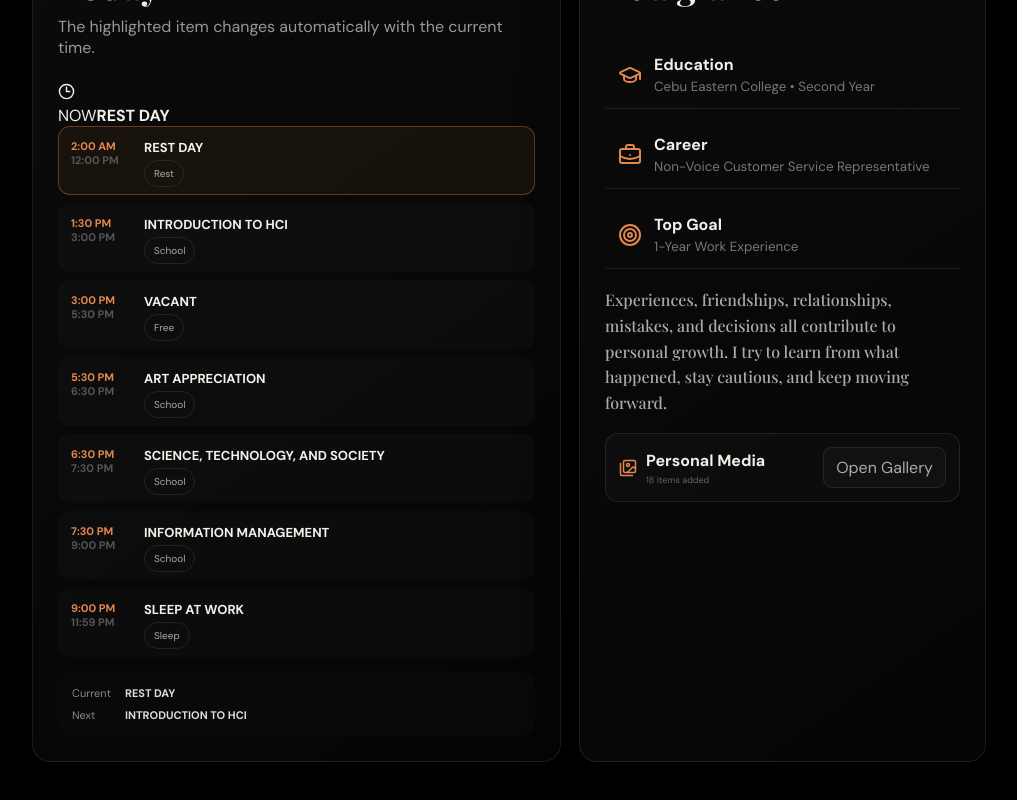
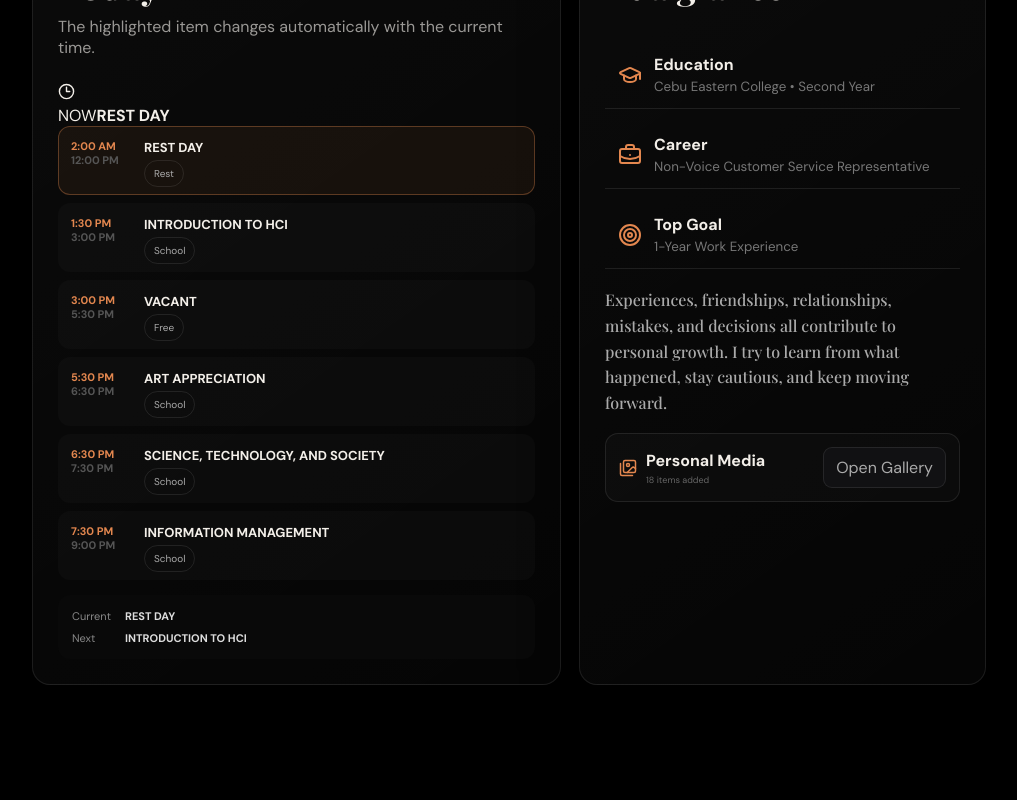
Before and after one commit to Klydex09/Personal-Portfolio, a React (Vite) app: page /dashboard in a window 1280 px wide. Shown: the part 825-1625 px from the top of the page, without its empty margins (256-1273 px from the left). After the commit the page ends 1548 px from the top, so only its background shows below. Built offline with nearby package versions, Linux system fonts and the light colour scheme.

Commit message:
Update schedule.js

```diff
--- a/src/data/schedule.js
+++ b/src/data/schedule.js
@@ -2,7 +2,6 @@ export const weeklySchedule = {
   sunday: [
     { start: "2:00 AM", end: "12:00 PM", title: "REST DAY", type: "rest" },
     { start: "12:00 PM", end: "9:00 PM", title: "NO CLASS", type: "free" },
-    { start: "9:00 PM", end: "11:59 PM", title: "HOME", type: "home" }
   ],
 
   monday: [
@@ -12,18 +11,15 @@ export const weeklySchedule = {
     { start: "5:30 PM", end: "6:30 PM", title: "ART APPRECIATION", type: "school" },
     { start: "6:30 PM", end: "7:30 PM", title: "SCIENCE, TECHNOLOGY, AND SOCIETY", type: "school" },
     { start: "7:30 PM", end: "9:00 PM", title: "INFORMATION MANAGEMENT", type: "school" },
-    { start: "9:00 PM", end: "11:59 PM", title: "SLEEP AT WORK", type: "sleep" }
   ],
 
   tuesday: [
     { start: "2:00 AM", end: "11:00 AM", title: "WORK — CONCENTRIX", type: "work" },
-    { start: "12:00 PM", end: "1:30 PM", title: "OOP", type: "school" },
+    { start: "12:00 PM", end: "1:30 PM", title: "OBJECT-ORIENTED-PROGRAMMING", type: "school" },
     { start: "1:30 PM", end: "3:00 PM", title: "VACANT", type: "free" },
     { start: "3:00 PM", end: "5:30 PM", title: "PLATFORM TECHNOLOGIES", type: "school" },
     { start: "5:30 PM", end: "6:30 PM", title: "THE LIFE AND WORK OF RIZAL", type: "school" },
-    { start: "6:30 PM", end: "7:30 PM", title: "WST", type: "school" },
-    { start: "7:30 PM", end: "9:00 PM", title: "VACANT", type: "free" },
-    { start: "9:00 PM", end: "11:59 PM", title: "SLEEP AT WORK (OPTIONAL)", type: "sleep" }
+    { start: "6:30 PM", end: "7:30 PM", title: "WEB-SYSTEM AND TECHNOLOGIES", type: "school" },
   ],
 
   wednesday: [
@@ -34,18 +30,15 @@ export const weeklySchedule = {
     { start: "5:30 PM", end: "6:30 PM", title: "ART APPRECIATION", type: "school" },
     { start: "6:30 PM", end: "7:30 PM", title: "SCIENCE, TECHNOLOGY, AND SOCIETY", type: "school" },
     { start: "7:30 PM", end: "9:00 PM", title: "INFORMATION MANAGEMENT", type: "school" },
-    { start: "9:00 PM", end: "11:59 PM", title: "SLEEP AT WORK", type: "sleep" }
   ],
 
   thursday: [
     { start: "2:00 AM", end: "11:00 AM", title: "WORK — CONCENTRIX", type: "work" },
-    { start: "12:00 PM", end: "1:30 PM", title: "OOP", type: "school" },
+    { start: "12:00 PM", end: "1:30 PM", title: "OBJECT-ORIENTED-PROGRAMMING", type: "school" },
     { start: "1:30 PM", end: "3:00 PM", title: "VACANT", type: "free" },
     { start: "3:00 PM", end: "5:30 PM", title: "PLATFORM TECHNOLOGIES", type: "school" },
     { start: "5:30 PM", end: "6:30 PM", title: "THE LIFE AND WORK OF RIZAL", type: "school" },
-    { start: "6:30 PM", end: "7:30 PM", title: "WST", type: "school" },
-    { start: "7:30 PM", end: "9:00 PM", title: "VACANT", type: "free" },
-    { start: "9:00 PM", end: "11:59 PM", title: "SLEEP AT WORK (OPTIONAL)", type: "sleep" }
+    { start: "6:30 PM", end: "7:30 PM", title: "WEB-SYSTEM AND TECHNOLOGIES", type: "school" },
   ],
 
   friday: [
```
